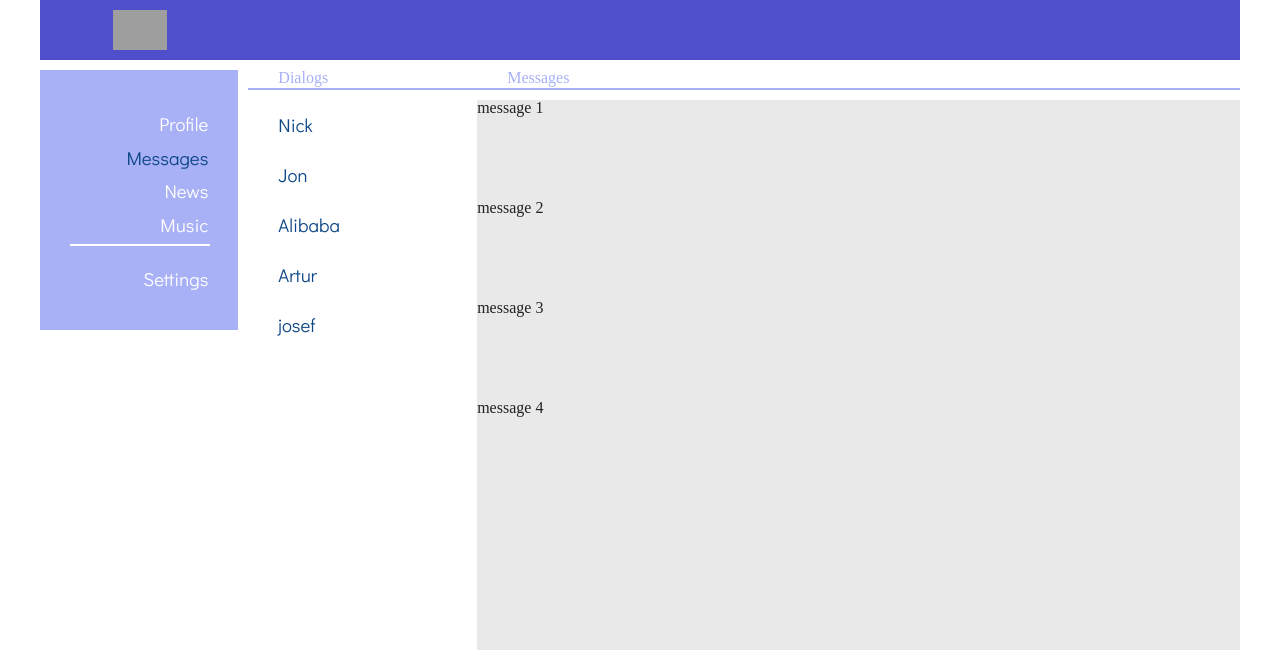
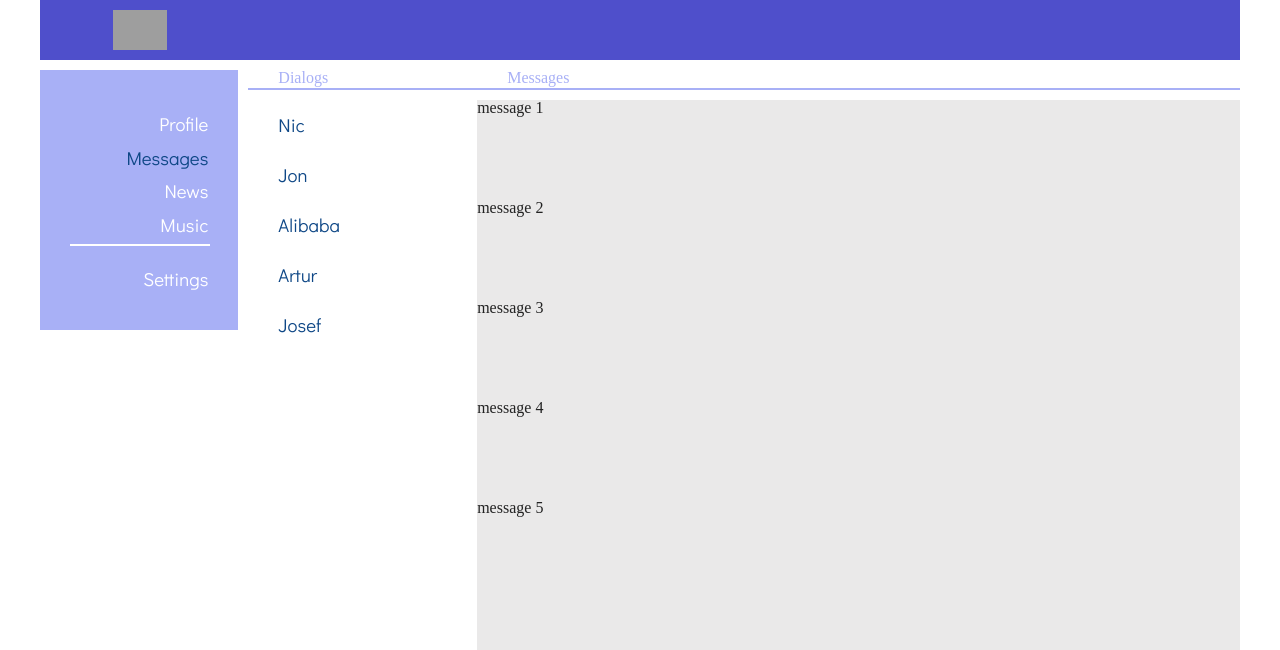
Before and after one commit to VladMoskov/app, a React (Create React App) app: page /dialogs in a window 1280 px wide. Shown: the top 650 px of the page. Built offline with nearby package versions, Linux system fonts and the light colour scheme; grey boxes are pictures that could not be loaded.

Commit message:
local dialogs Data

```diff
--- /dev/null
+++ b/src/components/Dialogs/ContactItem/ContactItem.jsx
@@ -0,0 +1,13 @@
+import React from 'react';
+import s from './../Dialogs.module.css';
+import {NavLink} from "react-router-dom";
+
+const ContactItem = (props) => {
+    return (
+        <NavLink activeClassName={s.activeC} className={s.dialog} to={props.path}>
+            <h2>{props.name}</h2>
+        </NavLink>
+    )
+}
+
+export default ContactItem;
--- a/src/components/Dialogs/Dialogs.jsx
+++ b/src/components/Dialogs/Dialogs.jsx
@@ -1,43 +1,53 @@
 import React from 'react';
 import s from './Dialogs.module.css';
-import {NavLink} from "react-router-dom";
-
-const ContactItem = (props) => {
-    return (
-        <NavLink activeClassName={s.activeC} className={s.dialog} to={props.path}>
-            <h2>{props.id}</h2>
-        </NavLink>
-    )
-}
-
-const Message = (props) => {
-    return (
-        <div className={s.message}>
-            <h1>{props.message}</h1>
-        </div>
-    )
-}
+import Message from "./Message/Message";
+import ContactItem from "./ContactItem/ContactItem";
 
 const Dialogs = (props) => {
+
+    let contactItemData = [
+        {id: 1, name: 'Nic'},
+        {id: 2, name: 'Jon'},
+        {id: 3, name: 'Alibaba'},
+        {id: 4, name: 'Artur'},
+        {id: 5, name: 'Josef'}
+    ]
+
+    let messageItemData = [
+        {id: 1, message: 'message 1'},
+        {id: 2, message: 'message 2'},
+        {id: 3, message: 'message 3'},
+        {id: 4, message: 'message 4'},
+        {id: 5, message: 'message 5'}
+    ]
+
+    let ContactItems = contactItemData
+        .map(contact => <ContactItem path={'/dialogs/' + contact.id} name={contact.name}/>);
+
+    let MessagesItems = messageItemData
+        .map(message => <Message message={message.message}/>);
+
+
     return (
         <div className={s.wrapper}>
+
             <div className={s.header}>
                 <div className={s.dialogsTitle}><h1>Dialogs</h1></div>
                 <div className={s.messagesTitle}><h1>Messages</h1></div>
             </div>
+
             <div className={s.dialogs}>
-                <ContactItem path="/dialogs/nick" id="Nick"/>
-                <ContactItem path="/dialogs/jon" id="Jon"/>
-                <ContactItem path="/dialogs/alibaba" id="Alibaba"/>
-                <ContactItem path="/dialogs/artur" id="Artur"/>
-                <ContactItem path="/dialogs/josef" id="josef"/>
+
+                {ContactItems}
+
             </div>
+
             <div className={s.messages}>
-                <Message message="message 1"/>
-                <Message message="message 2"/>
-                <Message message="message 3"/>
-                <Message message="message 4"/>
+
+                {MessagesItems}
+
             </div>
+
         </div>
     )
 }
--- /dev/null
+++ b/src/components/Dialogs/Message/Message.jsx
@@ -0,0 +1,12 @@
+import React from 'react';
+import s from './../Dialogs.module.css';
+
+const Message = (props) => {
+    return (
+        <div className={s.message}>
+            <h1>{props.message}</h1>
+        </div>
+    )
+}
+
+export default Message;
--- a/src/components/Profile/Posts/Posts.jsx
+++ b/src/components/Profile/Posts/Posts.jsx
@@ -1,5 +1,5 @@
 import React from 'react';
-import SinglePost from "../SinglePost/SinglePost";
+import SinglePost from "./SinglePost/SinglePost";
 import  s from './Posts.module.css';
 
 const Posts = () => {
```
Also changed, not shown: src/components/Profile/Posts/SinglePost/SinglePost.jsx (renamed from src/components/Profile/SinglePost/SinglePost.jsx), src/components/Profile/Posts/SinglePost/SinglePost.module.css (renamed from src/components/Profile/SinglePost/SinglePost.module.css), 1 other file (tests, documents, lock files or other folders).
